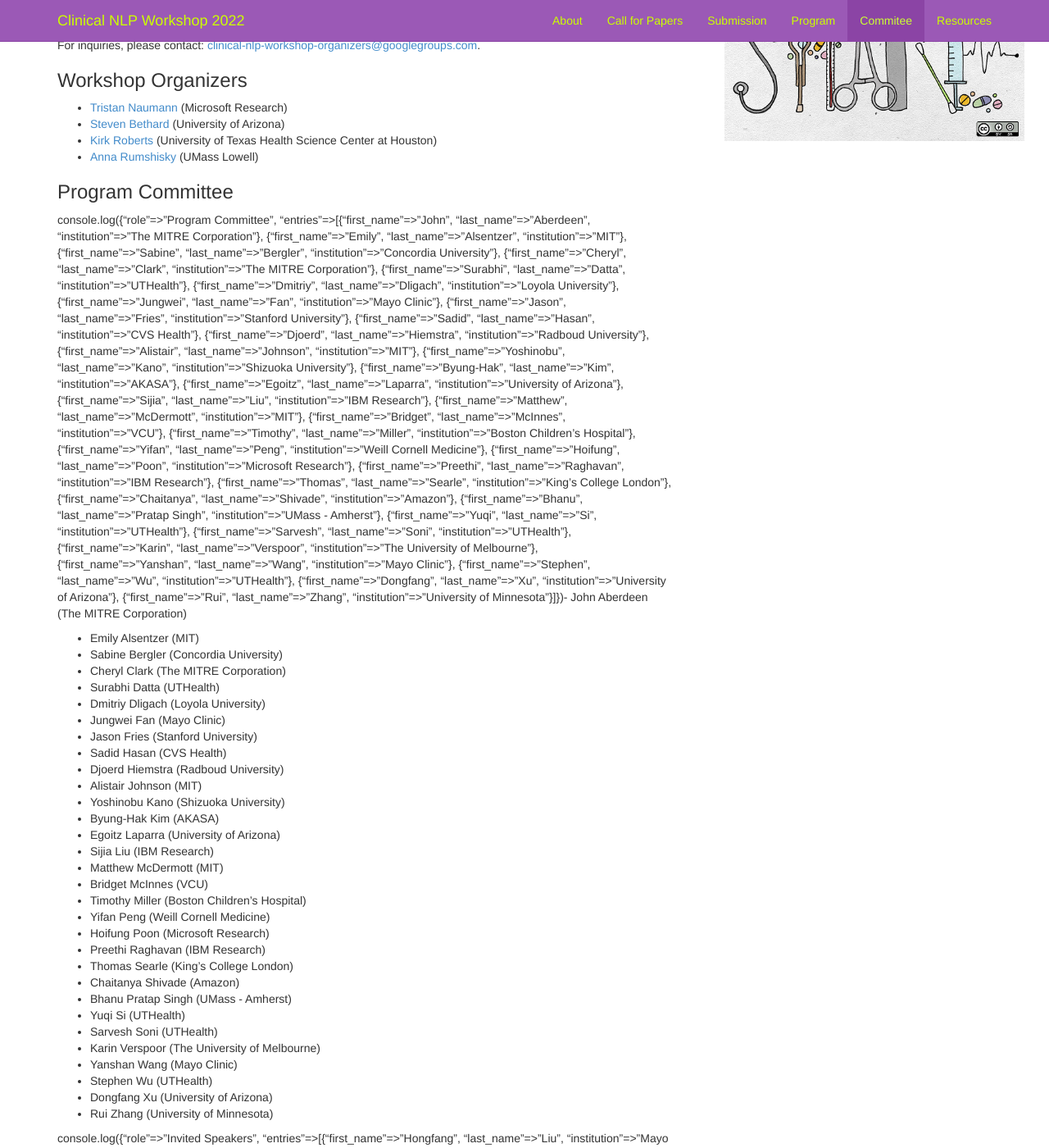
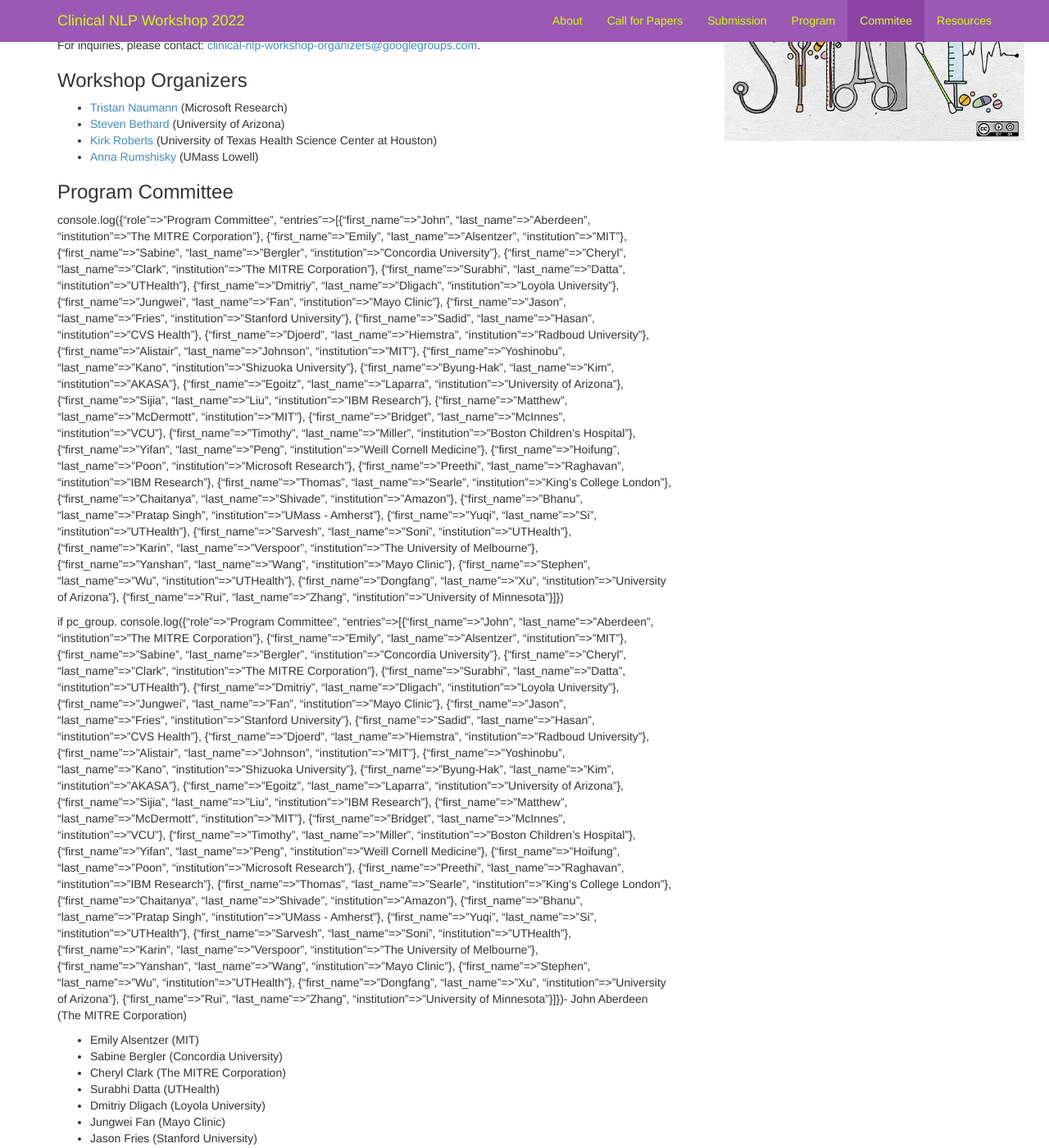
Before and after one commit to clinical-nlp/clinical-nlp.github.io, a Jekyll site: the page built from 2022/committee.md, in a window 1280 px wide and 1400 px high, scrolled down 224 px. Shown: the whole window at 82% size. Built offline with Jekyll 4.4.1, drawn with Linux system fonts in a browser that asks for light colours; nearby versions of some CDN libraries; comment, search, counter and statistics services are not loaded; some of the changed text lies outside the part shown.

Commit message:
Additional debugging

```diff
--- a/2022/committee.md
+++ b/2022/committee.md
@@ -16,8 +16,11 @@ For inquiries, please contact: <clinical-nlp-workshop-organizers@googlegroups.co
 
 ### Program Committee
 
-{% for pc_group in site.data["2022"].program_committee | where_exp:"item","item.role contains 'Program Committee'" %}
+{% assign program_committee = site.data["2022"].program_committee | where: "role", "Program Committee" %}
+console.log({{ program_committee | json }})
 
+{% for pc_group in site.data["2022"].program_committee | where:"role","'Program Committee'" %}
+if pc_group.
 console.log({{ pc_group | json }})
 
 {%- for member in pc_group.entries -%}
```
